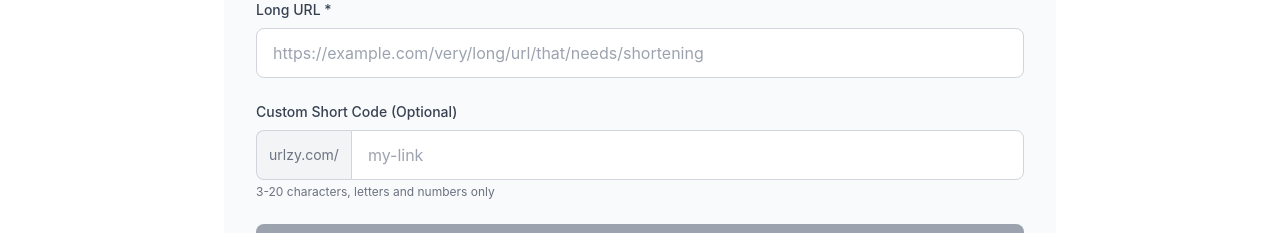
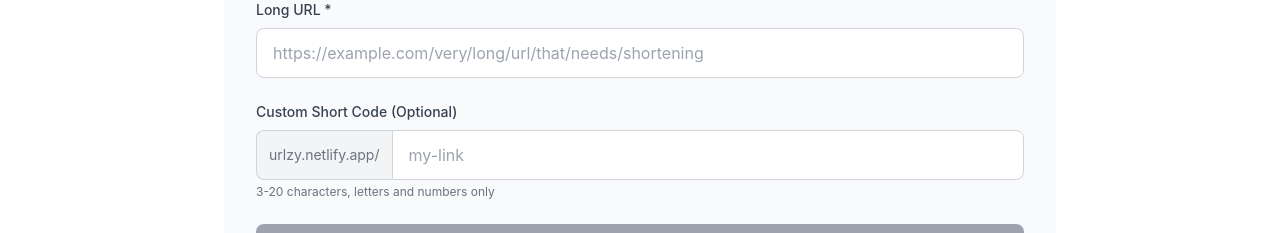
Before and after one commit to Push4ck/urlzy, a React (Vite) app in the folder client/: page / in a window 1280 px wide. Shown: the part 920-1153 px from the top of the page. Built offline with nearby package versions, Linux system fonts and the light colour scheme; no server answers.

Commit message:
urlzy.com to urlzy.netlify.app

```diff
--- a/client/src/components/UrlShortener.jsx
+++ b/client/src/components/UrlShortener.jsx
@@ -112,7 +112,7 @@ const UrlShortener = () => {
               </label>
               <div className="flex">
                 <span className="inline-flex items-center px-3 rounded-l-lg border border-r-0 border-gray-300 bg-gray-100 text-gray-500 text-sm">
-                  urlzy.com/
+                  urlzy.netlify.app/
                 </span>
                 <input
                   type="text"
--- a/client/src/pages/Analytics.jsx
+++ b/client/src/pages/Analytics.jsx
@@ -98,7 +98,7 @@ const Analytics = () => {
             ← Back to Dashboard
           </Link>
           <h1 className="text-3xl font-bold text-gray-900">Analytics</h1>
-          <p className="text-gray-600">urlzy.com/{shortCode}</p>
+          <p className="text-gray-600">urlzy.netlify.app/{shortCode}</p>
           <p className="text-sm text-gray-500 mt-1">{urlData.originalUrl}</p>
           <p className="text-xs text-gray-400 mt-1">
             Created: {new Date(urlData.createdAt).toLocaleDateString()}
```
